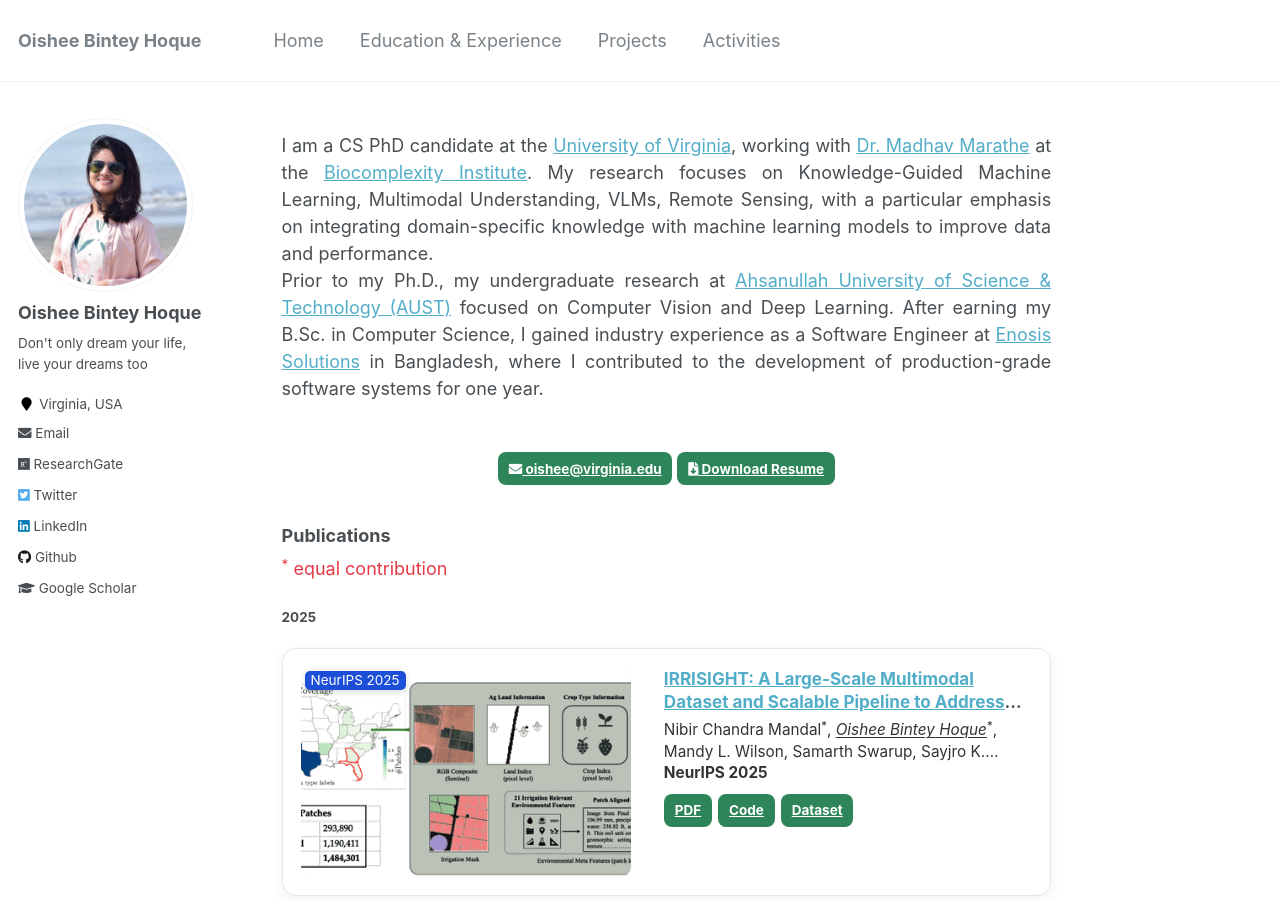
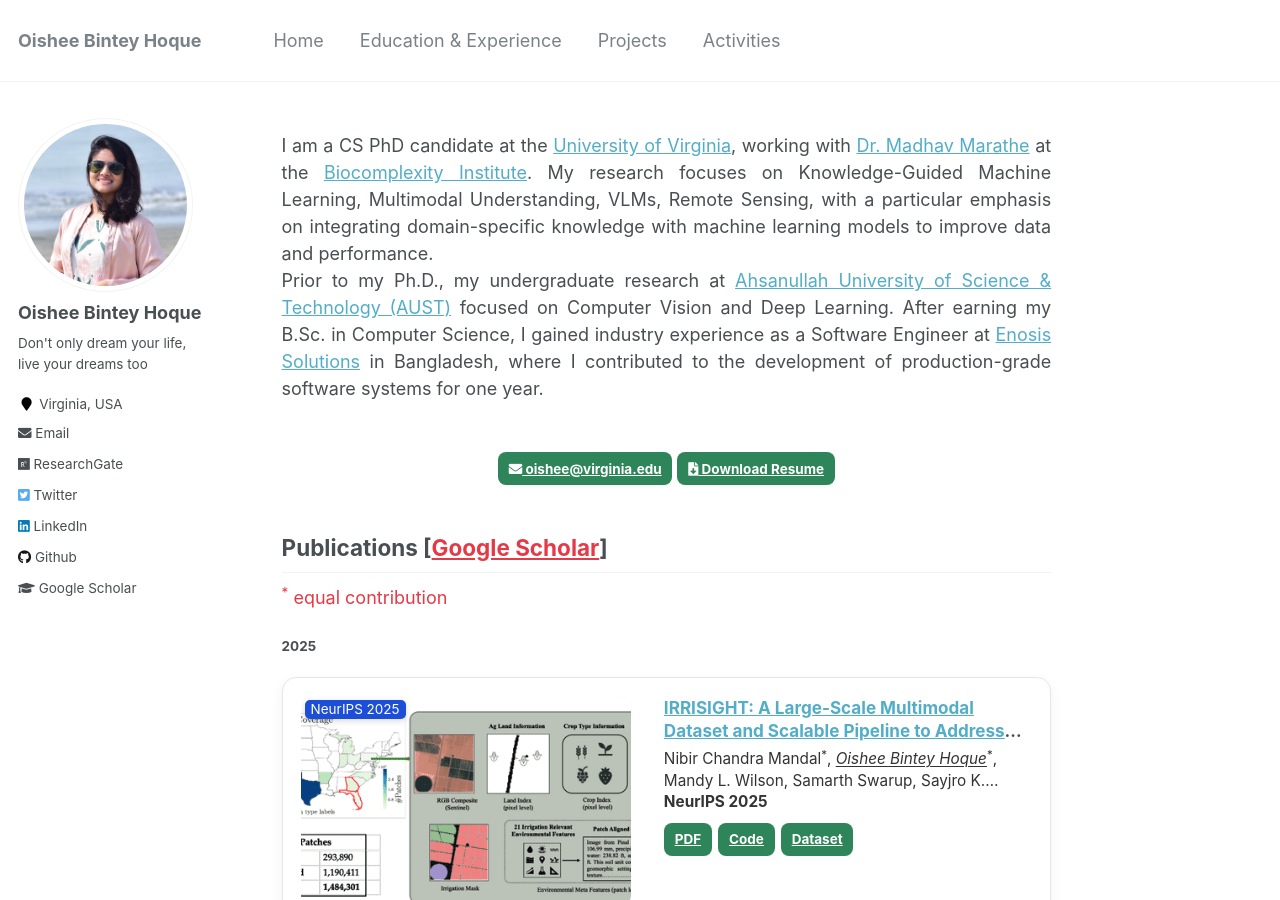
Before and after one commit to oishee-hoque/oishee-hoque.github.io, a Jekyll site: the page built from _pages/about.md, in a window 1280 px wide and 900 px high. Built offline with Jekyll 4.4.1, drawn with Linux system fonts in a browser that asks for light colours.

Commit message:
google scholar

```diff
--- a/_pages/about.md
+++ b/_pages/about.md
@@ -35,7 +35,7 @@ Prior to my Ph.D., my undergraduate research at <a href="http://aust.edu/">Ahsan
 <!-- <a href="https://oishee-hoque.github.io/publications/"> <img src="https://oishee-hoque.github.io/images/pubs.png" alt="Publication Venues"
 	title="Publication Venues" width="600" height="200"> </a> -->
 
-### Publications
+## Publications [<a href="https://scholar.google.com/citations?hl=en&authuser=3&user=Xyu3_yUAAAAJ" target="_blank" style="color:#e63946;" rel="noopener">Google Scholar</a>]
 <p class="contrib-note" style="color:#e63946;">
   <sup>*</sup> equal contribution
 </p>
```
